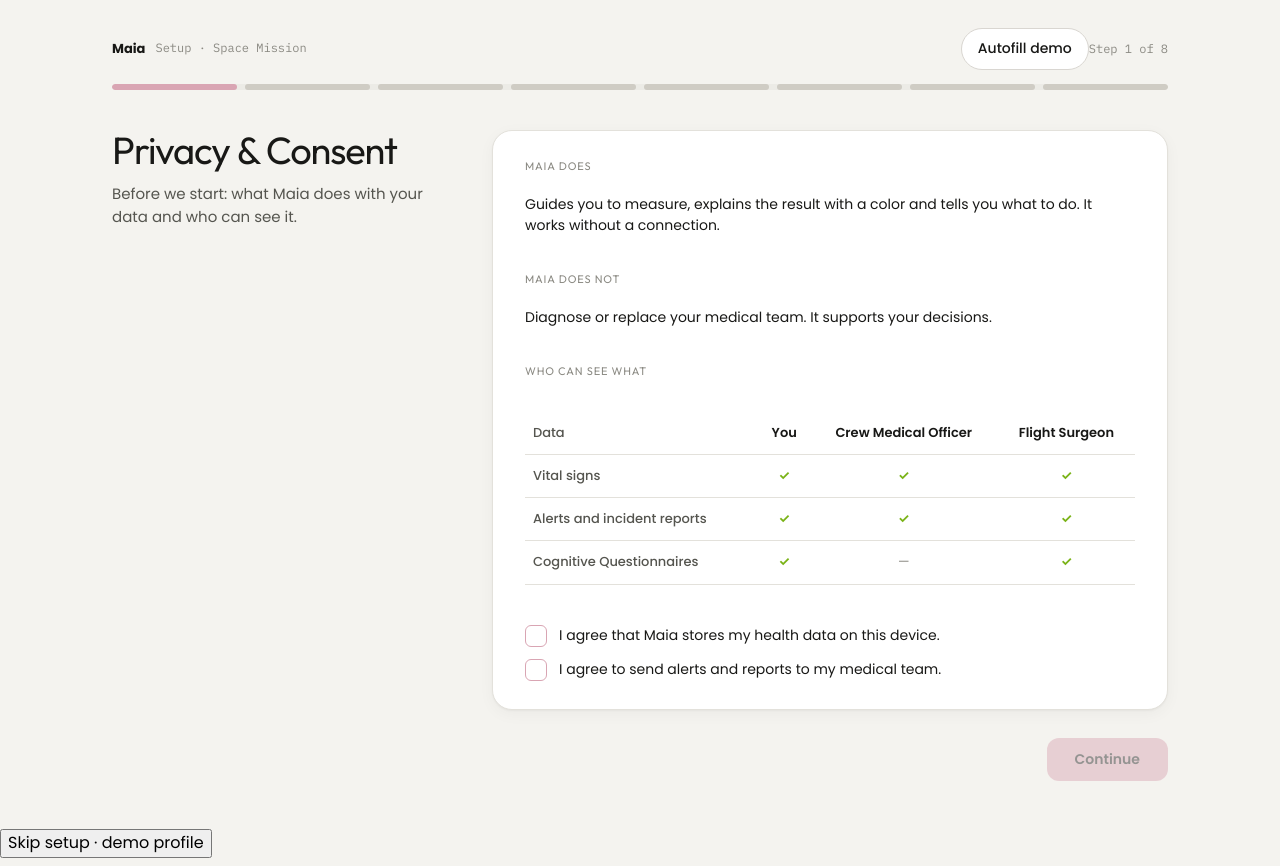
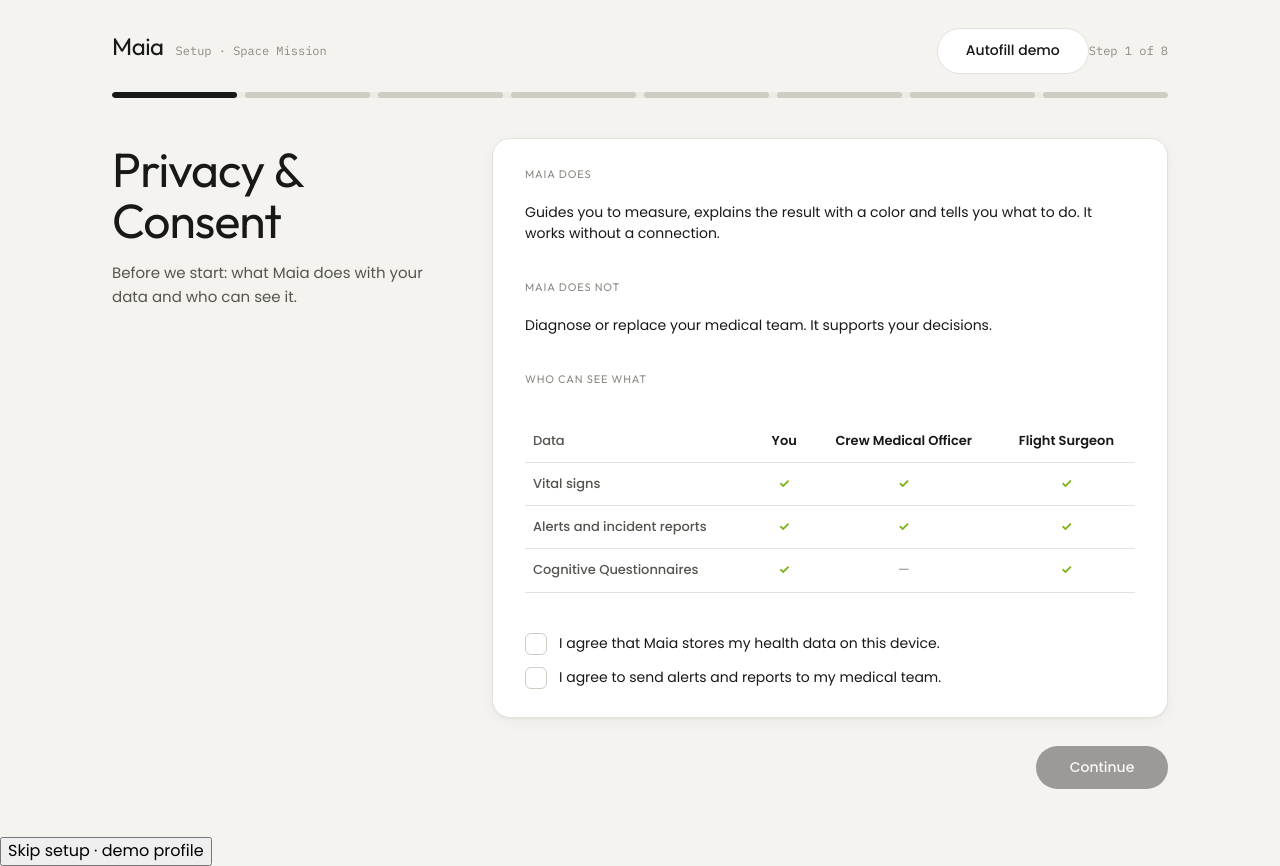
Before and after one commit to Abejandr4/Maia, a React (Vite) app: page / in a window 1280 px wide. Built offline with nearby package versions, Linux system fonts and the light colour scheme; no server answers.

Commit message:
initial record aesthetics

```diff
--- a/src/pages/pages.css
+++ b/src/pages/pages.css
@@ -155,7 +155,7 @@
   .orbit .orbit-node--body { grid-column: 1 / -1; order: -3; }
   .routine-grid__bottom { grid-template-columns: 1fr; }
 }
-/* ================= Consent & Setup ================= */
+/* ================= Consent & Setup (Steps 1–8) ================= */
 .consent {
   max-width: 1120px;
   margin: 0 auto;
@@ -163,24 +163,30 @@
   min-height: 100vh;
   display: flex;
   flex-direction: column;
+  background: var(--bg);
+  color: var(--text);
 }
 
 .consent__header {
   display: flex;
   justify-content: space-between;
-  align-items: center;
-  margin-bottom: 14px;
+  align-items: baseline;
+  margin-bottom: 18px;
   font-size: 13px;
 }
 
 .consent__brand {
   display: flex;
-  align-items: center;
-  gap: 10px;
+  align-items: baseline;
+  gap: 12px;
 }
 
 .consent__logo {
-  font-weight: 700;
+  font-family: Outfit, var(--font-sans);
+  font-weight: 400;
+  font-size: 24px;
+  line-height: 1;
+  letter-spacing: -0.02em;
   color: var(--text);
 }
 
@@ -205,37 +211,52 @@
 }
 
 .progress__segment--active {
-  background: #d9a5b3;
+  background: var(--text);
 }
 
-.consent__body {
-  display: grid;
-  grid-template-columns: minmax(260px, 340px) 1fr;
-  gap: 40px;
-  align-items: start;
-  flex: 1;
-}
-
-.consent__intro h1 {
-  font-size: 38px;
-  font-weight: 700;
-  letter-spacing: -0.03em;
-  line-height: 1.1;
-  margin: 0 0 12px;
+/* ----- Encabezados unificados (48px Outfit Regular + 15px Poppins) ----- */
+.consent__intro h1,
+.about__intro h1,
+.medical__intro h1,
+.normal__intro h1,
+.mission__intro h1,
+.maia__intro h1,
+.contacts__intro h1 {
+  font-family: Outfit, var(--font-sans);
+  font-size: 48px;
+  font-weight: 400;
+  letter-spacing: -0.02em;
+  line-height: 1.08;
+  margin: 6px 0 14px;
   color: var(--text);
 }
 
-.consent__intro p {
+.consent__intro p,
+.about__intro p,
+.medical__intro p,
+.normal__intro p,
+.mission__intro p,
+.maia__intro p,
+.contacts__intro p {
+  font-family: var(--font-sans);
   font-size: 15px;
   color: var(--text-2);
-  line-height: 1.5;
+  line-height: 1.55;
   margin: 0;
 }
 
-.consent__card {
+/* ----- Tarjetas unificadas (18px radio, borde 1px, sombra ligera) ----- */
+.consent__card,
+.about__card,
+.medical__card,
+.normal__card,
+.mission__card,
+.maia__card,
+.contacts__card {
   background: var(--surface);
   border: 1px solid var(--border);
-  border-radius: 20px;
+  border-radius: var(--radius);
+  box-shadow: var(--shadow);
   padding: 28px 32px;
 }
 
@@ -257,6 +278,79 @@
   color: var(--text);
   line-height: 1.5;
   margin: 0;
+}
+
+/* ----- Botones en forma de píldora y ancho uniforme ----- */
+.btn {
+  display: inline-flex;
+  align-items: center;
+  justify-content: center;
+  min-width: 132px;
+  padding: 12px 26px;
+  border-radius: 999px;
+  border: 1px solid var(--text);
+  background: var(--text);
+  color: var(--surface);
+  font-family: var(--font-sans);
+  font-size: 14px;
+  font-weight: 500;
+  cursor: pointer;
+  transition: opacity 0.15s ease, background 0.15s ease;
+}
+
+.btn,
+.btn--primary,
+.consent__btn {
+  display: inline-flex;
+  align-items: center;
+  justify-content: center;
+  min-width: 140px;
+  padding: 12px 28px;
+  border-radius: 999px;
+  border: 1px solid #181816;
+  background-color: #181816;
+  color: #ffffff;
+  font-family: var(--font-sans);
+  font-size: 14px;
+  font-weight: 500;
+  cursor: pointer;
+  transition: opacity 0.15s ease, transform 0.1s ease;
+}
+
+.btn:hover:not(:disabled),
+.btn--primary:hover:not(:disabled),
+.consent__btn:hover:not(:disabled) {
+  background-color: #2c2c29;
+  border-color: #2c2c29;
+  opacity: 1;
+}
+
+.btn:disabled,
+.btn--primary:disabled,
+.consent__btn:disabled {
+  opacity: 0.35;
+  cursor: not-allowed;
+}
+
+.btn--secondary {
+  background-color: var(--surface);
+  color: var(--text);
+  border: 1px solid var(--border);
+  min-width: 140px;
+}
+
+.btn--secondary:hover:not(:disabled) {
+  background-color: var(--surface-2);
+  border-color: var(--border-strong);
+}
+
+/* ----- Consent (Step 1) ----- */
+.consent__body {
+  display: grid;
+  grid-template-columns: minmax(260px, 340px) 1fr;
+  gap: 40px;
+  align-items: start;
+  flex: 1;
 }
 
 .access-table {
@@ -321,51 +415,52 @@
   height: 22px;
   flex-shrink: 0;
   border-radius: 6px;
-  border: 1.5px solid #d9a5b3;
-  background: transparent;
+  border: 1.5px solid var(--border-strong);
+  background: var(--surface);
   display: grid;
   place-items: center;
-  transition: background 0.15s ease;
+  transition: background 0.15s ease, border-color 0.15s ease;
 }
 
 .check input:checked + .check__box {
-  background: #d9a5b3;
+  background: var(--text);
+  border-color: var(--text);
 }
 
 .check input:checked + .check__box::after {
   content: "✓";
-  color: #232323;
+  color: var(--surface);
   font-size: 13px;
   font-weight: 700;
 }
 
-.consent__footer {
+.consent__footer,
+.about__footer {
   display: flex;
   justify-content: flex-end;
+  gap: 12px;
   margin-top: 28px;
 }
 
 .consent__btn {
-  padding: 12px 28px;
-  border-radius: 12px;
+  min-width: 132px;
+  padding: 12px 26px;
+  border-radius: 999px;
   border: none;
-  background: #d9a5b3;
-  color: #232323;
-  font-weight: 600;
+  background: var(--text);
+  color: var(--surface);
+  font-weight: 500;
   font-size: 14px;
   cursor: pointer;
   transition: opacity 0.2s ease;
 }
 
 .consent__btn:disabled {
-  opacity: 0.45;
+  opacity: 0.4;
   cursor: not-allowed;
 }
 
-@media (max-width: 860px) {
-  .consent { padding: 20px; }
-  .consent__body { grid-template-columns: 1fr; gap: 24px; }
-}
+/* ----- About You (Step 2) ----- */
 .about__body {
   flex: 1;
   display: grid;
@@ -383,7 +478,6 @@
   flex-direction: column;
   gap: 24px;
   min-height: 0;
-  background: var(--surface, #faf9f6);
 }
 
 .about__top {
@@ -395,27 +489,32 @@
 
 .about__note {
   margin: 0;
-  font-size: 17px;
+  font-size: 14px;
   line-height: 1.5;
-  color: var(--muted, #5f5c58);
+  color: var(--text-2);
 }
 
 .field__label {
-  font-size: 17px;
-  font-weight: 600;
-  color: var(--text, #232323);
+  font-size: 14px;
+  font-weight: 500;
+  color: var(--text-2);
 }
 
 .field__input {
   width: 100%;
-  padding: 18px 18px;
-  border: 1px solid var(--line, #d9d6d1);
-  border-radius: 14px;
-  background: #ffffff;
-  color: var(--text, #232323);
+  padding: 14px 16px;
+  border: 1px solid var(--border);
+  border-radius: var(--radius-sm);
+  background: var(--surface);
+  color: var(--text);
   font-family: inherit;
-  font-size: 17px;
+  font-size: 15px;
   transition: border-color 0.15s ease, box-shadow 0.15s ease;
+}
+
+.field__input[type="number"],
+.field__input[type="time"] {
+  font-family: var(--font-mono);
 }
 
 .avatar-picker__preview {
@@ -424,26 +523,11 @@
   height: 116px;
   border-radius: 50%;
   overflow: hidden;
-  border: none;
+  border: 1px solid var(--border);
   transition: background-color 0.2s ease;
 }
 
-.btn--secondary {
-  background: var(--surface, #faf9f6);
-  color: var(--text, #232323);
-  border: 1px solid var(--line, #d9d6d1);
-  min-width: 108px;
-}
-
-.btn--secondary:hover:not(:disabled) {
-  background: rgba(222, 188, 247, 0.25);
-  border-color: var(--accent-strong, #d3a8f2);
-}
-
-/* ========================================================================== */
-/* Medical History (Step 3)                                                   */
-/* ========================================================================== */
-
+/* ----- Medical History (Step 3) ----- */
 .medical__body {
   flex: 1;
   display: grid;
@@ -452,47 +536,26 @@
   align-items: start;
 }
 
-.medical__intro h1 {
-  margin: 0 0 16px;
-  font-size: 46px;
-  line-height: 1.1;
-  font-weight: 600;
-  letter-spacing: -0.03em;
-  color: var(--text, #000);
-}
-
-.medical__intro p {
-  margin: 0;
-  font-size: 20px;
-  line-height: 1.6;
-  color: var(--muted, #5f5c58);
-}
-
 .medical__card {
   display: flex;
   flex-direction: column;
   gap: 26px;
-  background: var(--surface, #faf9f6);
 }
-
-/* ----- Banner informativo ----- */
 
 .banner {
   display: flex;
   align-items: center;
   gap: 12px;
   padding: 14px 18px;
-  border-radius: 14px;
-  background: rgba(222, 188, 247, 0.35);
-  color: var(--text, #232323);
-  font-size: 16px;
+  border-radius: var(--radius-sm);
+  background: var(--advisory-soft);
+  color: var(--advisory-ink);
+  font-size: 14px;
 }
 
 .banner__icon {
   flex: 0 0 auto;
 }
-
-/* ----- Chips ----- */
 
 .chip-section .card__label {
   margin-bottom: 14px;
@@ -509,59 +572,53 @@
   display: inline-flex;
   align-items: center;
   gap: 8px;
-  padding: 10px 18px;
-  border: 1px solid var(--line, #d9d6d1);
+  padding: 9px 16px;
+  border: 1px solid var(--border);
   border-radius: 999px;
-  background: #ffffff;
-  color: var(--text, #232323);
+  background: var(--surface);
+  color: var(--text);
   font-family: inherit;
-  font-size: 16px;
+  font-size: 14px;
   cursor: pointer;
   transition: background 0.15s ease, border-color 0.15s ease;
 }
 
 .chip:hover {
-  border-color: var(--accent-strong, #d3a8f2);
+  border-color: var(--border-strong);
+  background: var(--surface-2);
 }
 
 .chip--active {
-  background: var(--accent, #debcf7);
-  border-color: var(--text, #232323);
+  background: var(--text);
+  border-color: var(--text);
+  color: var(--surface);
 }
 
 .chip--add {
   border-style: dashed;
-  color: var(--muted, #5f5c58);
+  color: var(--text-2);
   background: transparent;
 }
 
 .chip__remove {
-  font-size: 18px;
+  font-size: 16px;
   line-height: 1;
-}
-
-.chip:focus-visible {
-  outline: 3px solid var(--accent-strong, #d3a8f2);
-  outline-offset: 2px;
 }
 
 .chip-input {
   min-width: 200px;
-  padding: 10px 16px;
-  border: 1px solid var(--accent-strong, #d3a8f2);
+  padding: 9px 16px;
+  border: 1px solid var(--advisory);
   border-radius: 999px;
-  background: #ffffff;
-  color: var(--text, #232323);
+  background: var(--surface);
+  color: var(--text);
   font-family: inherit;
-  font-size: 16px;
-  box-shadow: 0 0 0 3px rgba(222, 188, 247, 0.55);
+  font-size: 14px;
 }
 
 .chip-input:focus {
   outline: none;
 }
-
-/* ----- Filas del formulario ----- */
 
 .medical__row {
   display: grid;
@@ -575,60 +632,29 @@
   gap: 18px 40px;
 }
 
-/* ----- Footer ----- */
-
 .medical__actions {
   display: flex;
   align-items: center;
-  gap: 28px;
+  gap: 16px;
 }
 
 .btn-text {
   padding: 8px 4px;
   border: none;
   background: transparent;
-  color: var(--text, #232323);
+  color: var(--text-2);
   font-family: inherit;
-  font-size: 17px;
+  font-size: 14px;
   text-decoration: underline;
   text-underline-offset: 4px;
   cursor: pointer;
 }
 
 .btn-text:hover {
-  color: var(--muted, #5f5c58);
+  color: var(--text);
 }
 
-.btn-text:focus-visible {
-  outline: 3px solid var(--accent-strong, #d3a8f2);
-  outline-offset: 3px;
-  border-radius: 6px;
-}
-
-/* ----- Responsive ----- */
-
-@media (max-width: 900px) {
-  .medical__body {
-    grid-template-columns: 1fr;
-    gap: 28px;
-  }
-
-  .medical__intro h1 {
-    font-size: 36px;
-  }
-
-  .medical__row {
-    grid-template-columns: 1fr;
-  }
-
-  .medical__actions {
-    gap: 16px;
-  }
-}
-/* ========================================================================== */
-/* Your Normal Values (Step 5)                                                */
-/* ========================================================================== */
-
+/* ----- Your Normal Values (Step 5) ----- */
 .normal__body {
   flex: 1;
   display: grid;
@@ -641,31 +667,12 @@
   align-self: start;
 }
 
-.normal__intro h1 {
-  margin: 0 0 16px;
-  font-size: 46px;
-  line-height: 1.1;
-  font-weight: 600;
-  letter-spacing: -0.03em;
-  color: var(--text, #000);
-}
-
-.normal__intro p {
-  margin: 0;
-  font-size: 20px;
-  line-height: 1.6;
-  color: var(--muted, #5f5c58);
-}
-
 .normal__card {
   display: flex;
   flex-direction: column;
   gap: 20px;
   min-height: 0;
-  background: var(--surface, #faf9f6);
 }
-
-/* ----- Cabecera de la tarjeta ----- */
 
 .measure-head {
   display: flex;
@@ -676,21 +683,21 @@
 
 .measure-head__title {
   margin: 0;
+  font-size: 16.5px;
 }
 
 .measure-head__count {
-  font-size: 17px;
-  font-weight: 600;
-  color: var(--muted, #5f5c58);
+  font-family: var(--font-mono);
+  font-size: 13px;
+  font-weight: 500;
+  color: var(--text-2);
 }
-
-/* ----- Lista de mediciones ----- */
 
 .measure-list {
   list-style: none;
   margin: 0;
   padding: 0;
-  border-top: 1px solid var(--line, #d9d6d1);
+  border-top: 1px solid var(--border);
 }
 
 .measure-row {
@@ -699,9 +706,9 @@
   justify-content: space-between;
   flex-wrap: wrap;
   gap: 12px 20px;
-  min-height: 86px;
+  min-height: 78px;
   padding: 14px 0;
-  border-bottom: 1px solid var(--line, #d9d6d1);
+  border-bottom: 1px solid var(--border);
 }
 
 .measure-row:last-child {
@@ -714,15 +721,15 @@
 
 .measure-row__title {
   margin: 0 0 4px;
-  font-size: 19px;
-  font-weight: 600;
-  color: var(--text, #232323);
+  font-size: 16.5px;
+  font-weight: 400;
+  color: var(--text);
 }
 
 .measure-row__sub {
   margin: 0;
-  font-size: 16px;
-  color: var(--muted, #5f5c58);
+  font-size: 14px;
+  color: var(--text-2);
 }
 
 .measure-row__action {
@@ -732,15 +739,14 @@
   margin-left: auto;
 }
 
-/* ----- Estado Done ----- */
-
 .measure-done {
   display: inline-flex;
   align-items: center;
   gap: 8px;
-  font-size: 19px;
-  font-weight: 600;
-  color: var(--check, #3d5a1f);
+  font-family: var(--font-mono);
+  font-size: 14px;
+  font-weight: 500;
+  color: var(--normal-ink);
 }
 
 .measure-done--button {
@@ -756,22 +762,12 @@
   text-underline-offset: 4px;
 }
 
-.measure-done--button:focus-visible {
-  outline: 3px solid var(--accent-strong, #d3a8f2);
-  outline-offset: 2px;
-  border-radius: 8px;
+.btn--measure {
+  min-width: 116px;
+  padding: 10px 20px;
+  border-radius: 999px;
+  font-size: 14px;
 }
-
-/* ----- Boton Measure / Save ----- */
-
-.btn--measure {
-  min-width: 0;
-  padding: 14px 26px;
-  border-radius: 16px;
-  font-size: 18px;
-}
-
-/* ----- Editor inline ----- */
 
 .measure-editor {
   display: flex;
@@ -789,19 +785,19 @@
 
 .measure-editor__input {
   width: 120px;
-  padding: 12px 14px;
+  padding: 10px 14px;
+  font-family: var(--font-mono);
 }
 
 .measure-editor__unit {
-  font-size: 16px;
-  color: var(--muted, #5f5c58);
+  font-family: var(--font-mono);
+  font-size: 13px;
+  color: var(--text-3);
 }
 
 .measure-editor__cancel {
-  font-size: 16px;
+  font-size: 14px;
 }
-
-/* ----- Selector de animo ----- */
 
 .mood-scale {
   display: flex;
@@ -809,58 +805,30 @@
 }
 
 .mood-scale__btn {
-  width: 44px;
-  height: 44px;
-  border: 1px solid var(--line, #d9d6d1);
+  width: 40px;
+  height: 40px;
+  border: 1px solid var(--border);
   border-radius: 50%;
-  background: #ffffff;
-  color: var(--text, #232323);
-  font-family: inherit;
-  font-size: 17px;
+  background: var(--surface);
+  color: var(--text);
+  font-family: var(--font-mono);
+  font-size: 14px;
   cursor: pointer;
   transition: background 0.15s ease, border-color 0.15s ease;
 }
 
 .mood-scale__btn:hover {
-  border-color: var(--accent-strong, #d3a8f2);
+  border-color: var(--border-strong);
+  background: var(--surface-2);
 }
 
 .mood-scale__btn--active {
-  background: var(--accent, #debcf7);
-  border-color: var(--text, #232323);
+  background: var(--text);
+  border-color: var(--text);
+  color: var(--surface);
 }
 
-.mood-scale__btn:focus-visible {
-  outline: 3px solid var(--accent-strong, #d3a8f2);
-  outline-offset: 2px;
-}
-
-/* ----- Responsive ----- */
-
-@media (max-width: 900px) {
-  .normal__body {
-    grid-template-columns: 1fr;
-    gap: 28px;
-  }
-
-  .normal__intro h1 {
-    font-size: 36px;
-  }
-
-  .measure-row__action {
-    width: 100%;
-    margin-left: 0;
-    justify-content: flex-start;
-  }
-
-  .measure-editor {
-    justify-content: flex-start;
-  }
-}
-/* ========================================================================== */
-/* Mission & Schedule (Step 6)                                                */
-/* ========================================================================== */
-
+/* ----- Mission & Schedule (Step 6) ----- */
 .mission__body {
   flex: 1;
   display: grid;
@@ -873,28 +841,11 @@
   align-self: start;
 }
 
-.mission__intro h1 {
-  margin: 0 0 16px;
-  font-size: 46px;
-  line-height: 1.1;
-  font-weight: 600;
-  letter-spacing: -0.03em;
-  color: var(--text, #000);
-}
-
-.mission__intro p {
-  margin: 0;
-  font-size: 20px;
-  line-height: 1.6;
-  color: var(--muted, #5f5c58);
-}
-
 .mission__card {
   display: flex;
   flex-direction: column;
   gap: 24px;
   min-height: 0;
-  background: var(--surface, #faf9f6);
 }
 
 .mission__row {
@@ -902,8 +853,6 @@
   grid-template-columns: repeat(2, minmax(0, 1fr));
   gap: 18px;
 }
-
-/* ----- Ubicacion actual ----- */
 
 .location-section .card__label {
   margin-bottom: 14px;
@@ -920,12 +869,12 @@
   flex-direction: column;
   align-items: flex-start;
   gap: 8px;
-  min-height: 150px;
+  min-height: 140px;
   padding: 16px;
-  border: 1px solid var(--line, #d9d6d1);
-  border-radius: 16px;
-  background: #ffffff;
-  color: var(--text, #232323);
+  border: 1px solid var(--border);
+  border-radius: var(--radius-sm);
+  background: var(--surface);
+  color: var(--text);
   font-family: inherit;
   text-align: left;
   cursor: pointer;
@@ -933,80 +882,43 @@
 }
 
 .location-card:hover {
-  border-color: var(--accent-strong, #d3a8f2);
+  border-color: var(--border-strong);
+  background: var(--surface-2);
 }
 
 .location-card--active {
-  background: var(--accent, #debcf7);
-  border: 1.5px solid #2b2429;
-}
-
-.location-card:focus-visible {
-  outline: 3px solid var(--accent-strong, #d3a8f2);
-  outline-offset: 2px;
+  background: var(--surface-2);
+  border: 1.5px solid var(--text);
 }
 
 .location-card__title {
-  font-size: 19px;
-  font-weight: 500;
+  font-family: Outfit, var(--font-sans);
+  font-size: 16.5px;
+  font-weight: 400;
   line-height: 1.25;
 }
 
 .location-card__sub {
-  font-size: 15px;
-  color: var(--muted, #5f5c58);
+  font-size: 13px;
+  color: var(--text-2);
 }
 
 .location-card__badge {
   display: inline-block;
-  padding: 3px 12px;
+  padding: 3px 10px;
   border-radius: 999px;
-  background: #e6ddd3;
-  color: var(--text, #232323);
-  font-size: 13px;
-  font-weight: 600;
+  background: var(--surface-3);
+  color: var(--text-2);
+  font-family: var(--font-mono);
+  font-size: 11px;
+  font-weight: 500;
 }
 
-/* ----- Inputs de hora ----- */
-
 .field__input[type="time"] {
-  min-height: 62px;
+  min-height: 52px;
 }
 
-/* ----- Responsive ----- */
-
-@media (max-width: 1100px) {
-  .location-grid {
-    grid-template-columns: repeat(3, minmax(0, 1fr));
-  }
-}
-
-@media (max-width: 900px) {
-  .mission__body {
-    grid-template-columns: 1fr;
-    gap: 28px;
-  }
-
-  .mission__intro h1 {
-    font-size: 36px;
-  }
-
-  .mission__row {
-    grid-template-columns: 1fr;
-  }
-
-  .location-grid {
-    grid-template-columns: repeat(2, minmax(0, 1fr));
-  }
-
-  .location-card {
-    min-height: 0;
-  }
-}
-/* ========================================================================== */
-/* Meet Maia (Step 7)                                                         */
-/* ========================================================================== */
-
+/* ----- Meet Maia (Step 7) ----- */
 .maia__body {
   flex: 1;
   display: grid;
@@ -1019,28 +931,11 @@
   align-self: start;
 }
 
-.maia__intro h1 {
-  margin: 0 0 16px;
-  font-size: 46px;
-  line-height: 1.1;
-  font-weight: 600;
-  letter-spacing: -0.03em;
-  color: var(--text, #000);
-}
-
-.maia__intro p {
-  margin: 0;
-  font-size: 20px;
-  line-height: 1.6;
-  color: var(--muted, #5f5c58);
-}
-
 .maia__card {
   display: flex;
   align-items: center;
   justify-content: center;
   min-height: 0;
-
 }
 
 .maia__content {
@@ -1050,8 +945,6 @@
   gap: 48px;
   width: 100%;
 }
-
-/* ----- Espacio para la animacion ----- */
 
 .maia__animation-slot {
   flex: 0 0 auto;
@@ -1068,58 +961,34 @@
   font-weight: 500;
 }
 
-/* ----- Texto ----- */
-
 .maia__text {
   display: flex;
   flex-direction: column;
   align-items: flex-start;
-  gap: 18px;
+  gap: 16px;
   max-width: 420px;
 }
 
 .maia__bubble {
   margin: 0;
-  padding: 18px 24px;
-  border-radius: 20px;
-  background: var(--accent, #debcf7);
-  color: var(--text, #232323);
-  font-size: 24px;
-  font-weight: 600;
+  padding: 16px 22px;
+  border-radius: var(--radius);
+  background: var(--surface-2);
+  border: 1px solid var(--border);
+  color: var(--text);
+  font-family: Outfit, var(--font-sans);
+  font-size: 22px;
+  font-weight: 400;
 }
 
 .maia__paragraph {
   margin: 0;
-  font-size: 19px;
+  font-size: 15px;
   line-height: 1.6;
-  color: var(--text, #232323);
+  color: var(--text-2);
 }
 
-/* ----- Responsive ----- */
-
-@media (max-width: 900px) {
-  .maia__body {
-    grid-template-columns: 1fr;
-    gap: 28px;
-  }
-
-  .maia__intro h1 {
-    font-size: 36px;
-  }
-
-  .maia__content {
-    flex-direction: column;
-    gap: 28px;
-  }
-
-  .maia__text {
-    max-width: none;
-  }
-}
-/* ========================================================================== */
-/* Contacts (Step 8)                                                          */
-/* ========================================================================== */
-
+/* ----- Contacts (Step 8) ----- */
 .contacts__body {
   flex: 1;
   display: grid;
@@ -1132,28 +1001,11 @@
   align-self: start;
 }
 
-.contacts__intro h1 {
-  margin: 0 0 16px;
-  font-size: 46px;
-  line-height: 1.1;
-  font-weight: 600;
-  letter-spacing: -0.03em;
-  color: var(--text, #000);
-}
-
-.contacts__intro p {
-  margin: 0;
-  font-size: 20px;
-  line-height: 1.6;
-  color: var(--muted, #5f5c58);
-}
-
 .contacts__card {
   display: flex;
   flex-direction: column;
   gap: 22px;
   min-height: 0;
-  background: var(--surface, #faf9f6);
 }
 
 .contacts__section .card__label {
@@ -1166,17 +1018,69 @@
   gap: 18px;
 }
 
+/* ----- Responsive ----- */
+@media (max-width: 1100px) {
+  .location-grid {
+    grid-template-columns: repeat(3, minmax(0, 1fr));
+  }
+}
+
 @media (max-width: 900px) {
+  .consent {
+    padding: 20px;
+  }
+
+  .consent__body,
+  .about__body,
+  .medical__body,
+  .normal__body,
+  .mission__body,
+  .maia__body,
   .contacts__body {
     grid-template-columns: 1fr;
-    gap: 28px;
+    gap: 24px;
   }
 
+  .consent__intro h1,
+  .about__intro h1,
+  .medical__intro h1,
+  .normal__intro h1,
+  .mission__intro h1,
+  .maia__intro h1,
   .contacts__intro h1 {
     font-size: 36px;
   }
 
+  .medical__row,
+  .mission__row,
   .contacts__row {
     grid-template-columns: 1fr;
   }
+
+  .location-grid {
+    grid-template-columns: repeat(2, minmax(0, 1fr));
+  }
+
+  .location-card {
+    min-height: 0;
+  }
+
+  .measure-row__action {
+    width: 100%;
+    margin-left: 0;
+    justify-content: flex-start;
+  }
+
+  .measure-editor {
+    justify-content: flex-start;
+  }
+
+  .maia__content {
+    flex-direction: column;
+    gap: 28px;
+  }
+
+  .maia__text {
+    max-width: none;
+  }
 }
```
